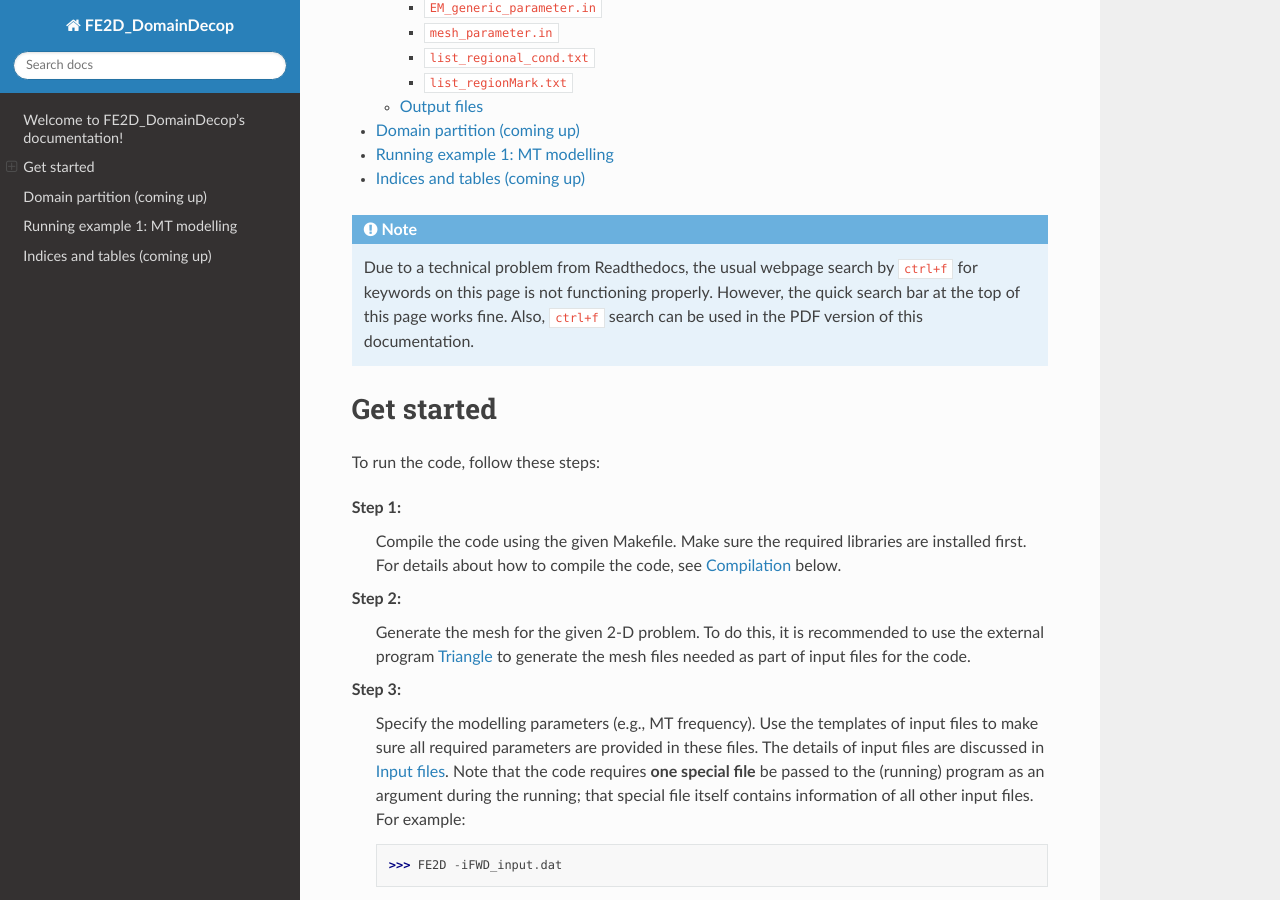
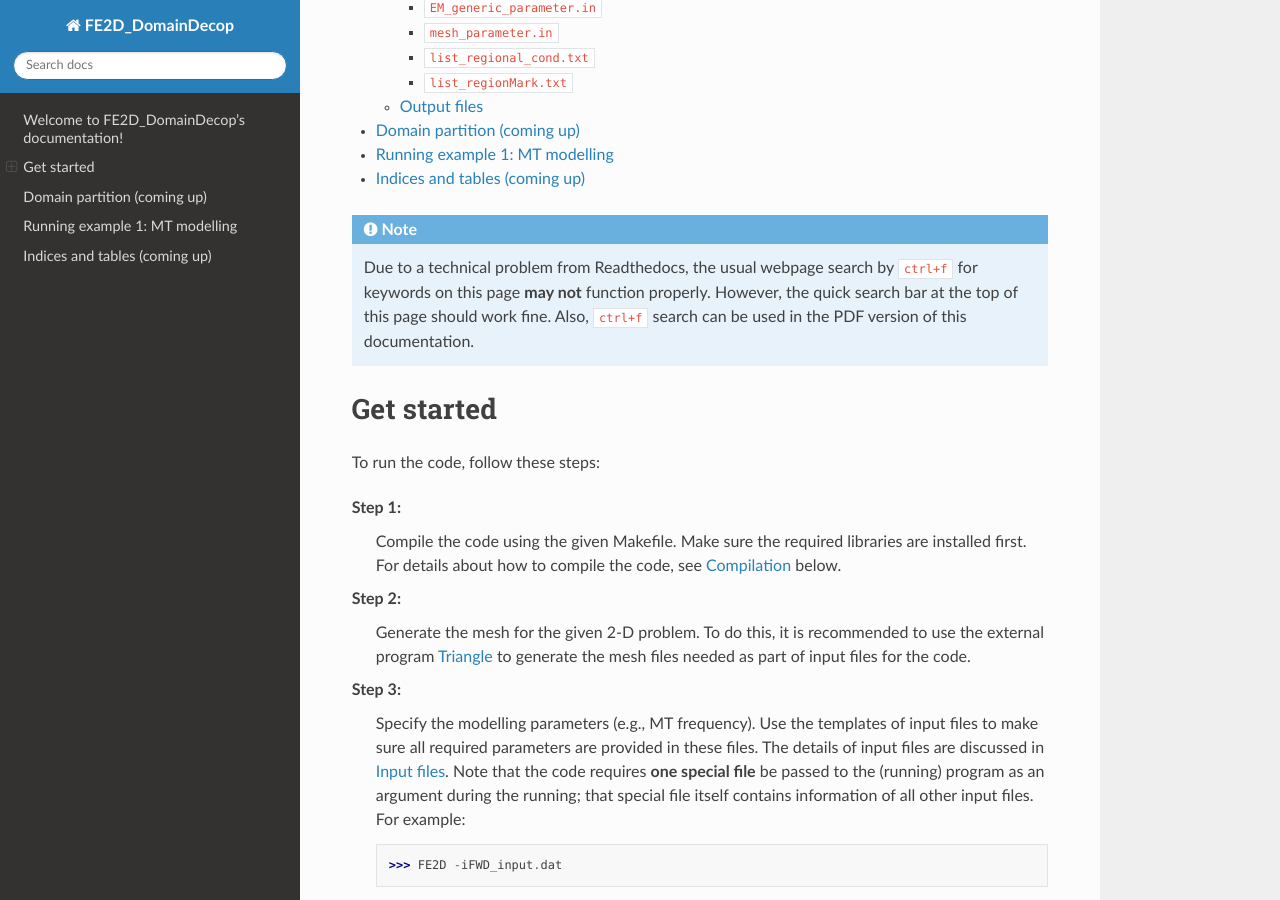
Before and after one commit to InfinityHub/FE2D_forEM, a Sphinx documentation site: the page built from docs/source/index.rst, in a window 1280 px wide and 900 px high, scrolled down 792 px. Built offline with Sphinx 7.4.7 and the Read the Docs theme 2.0.0, drawn with Linux system fonts in a browser that asks for light colours; some of the changed text lies outside the part shown.

Commit message:
Update index.rst

```diff
--- a/docs/source/index.rst
+++ b/docs/source/index.rst
@@ -23,7 +23,7 @@ Welcome to FE2D_DomainDecop's documentation!
 
 .. Note::
 
-   Due to a technical problem from Readthedocs, the usual webpage search by ``ctrl+f`` for keywords on this page is not functioning properly. However, the quick search bar at the top of this page works fine. Also, ``ctrl+f`` search can be used in the PDF version of this documentation.
+   Due to a technical problem from Readthedocs, the usual webpage search by ``ctrl+f`` for keywords on this page **may not** function properly. However, the quick search bar at the top of this page should work fine. Also, ``ctrl+f`` search can be used in the PDF version of this documentation.
 
 
 Get started
@@ -86,7 +86,7 @@ As we can see, a general rule is that any texts after "#" (shown here), "%", or
 
 This special file in the above example has 4 string parameters (i.e., parameter value should be a string) and all parameter names are case-sensitive:
 
-   * ``input_path``: the path for all other input files defined here, for example, the file ``modelling_parameter.in`` defined as the value to the parameter   ``input_modelling`` should be found using this path.
+   * ``input_path``: the path for all other input files **defined here**, for example, the file ``modelling_parameter.in`` defined as the value to the parameter   ``input_modelling`` should be found using this path.
    * ``input_modelling``: its value is a file name; that file contains general modelling parameters and their values.
    * ``input_EM_generic``: its value is a file name; that file contains general parameters related to EM problems (MT is a special case of EM).
    * ``input_mesh``: its value is a file name; that file contains information of mesh files used by the code.
@@ -209,7 +209,7 @@ The first example demostrating how to run the code is to simulate the MT data ov
    .. figure:: /MT2D_3layer\ (example\ 1)/mesh_files/MT_2D_3layer.pdf
       :scale: 50 %
 
-      A diagram of the 3-layer MT conductivity model.
+      *A diagram of the 3-layer MT conductivity model*.
 
 To solve for the MT equations for both TE and TM modes on the global domain, these steps can be followed:
 
@@ -218,7 +218,7 @@ To solve for the MT equations for both TE and TM modes on the global domain, the
      .. figure:: /MT2D_3layer\ (example\ 1)/mesh_files/example1.png
         :scale: 50 %
 
-        Triangle mesh of the 2-D 3-layer model.
+        *Triangle mesh of the 2-D 3-layer model.*
 
   #. Prepare all input files based on the mesh and modelling parameters. Most introduction of the input files is actually based on this example. Refer to the details of every individual input file about setting each parameter. A good practice is to place all input files of running parameters into one directory and put all mesh files into another. Also prepare a new directory for output files from the running. On operating systems other than Linux-like systems, the output directory specified in the input files may not be created successfully. In this case, one can just manually create the directory first.
 
```
